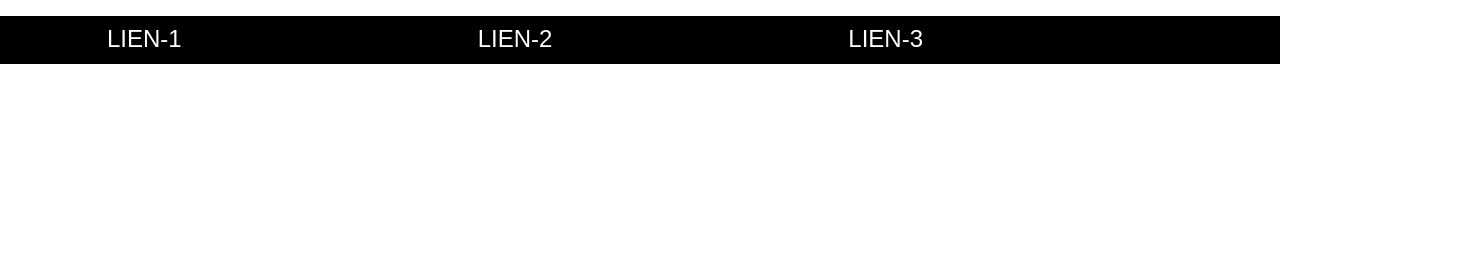
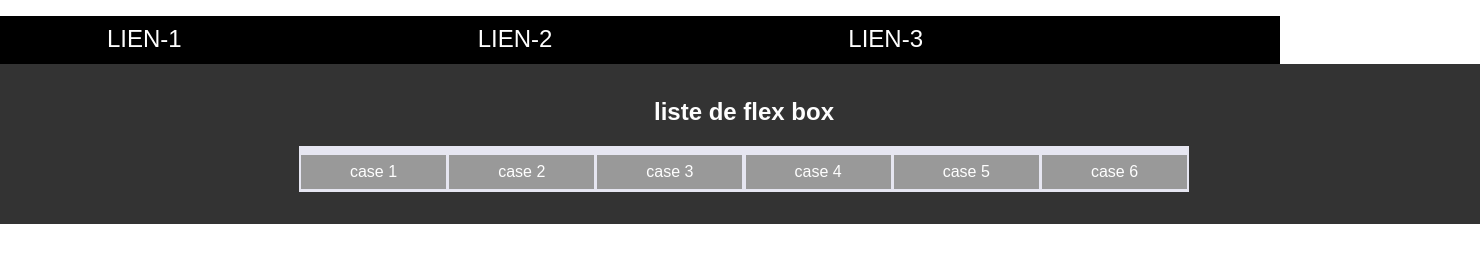
Before and after one commit to gabdestro/veille-node, a plain HTML site: page index.html in a window 1280 px wide. Shown: the whole page, 1480 px wide, since content can reach past the window. Drawn offline with Linux system fonts and the light colour scheme.

Commit message:
changement couleur et nom class

```diff
--- a/index.html
+++ b/index.html
@@ -21,5 +21,28 @@
 		</nav>
 	</div>
 
+		<div class="liste-case">
+			<h2>liste de flex box</h2>
+			<li>
+				<div class="case">
+					<label>case 1</label>
+				</div>
+				<div class="case">
+					<label>case 2</label>
+				</div>
+				<div class="case">
+					<label>case 3</label>
+				</div>
+				<div class="case">
+					<label>case 4</label>
+				</div>
+				<div class="case">
+					<label>case 5</label>
+				</div>
+				<div class="case">
+					<label>case 6</label>
+				</div>
+			</li>
+		</div>
 </body>
 </html>
--- a/less/style.less
+++ b/less/style.less
@@ -1,7 +1,9 @@
 @couleur-menu : #000000;
 @couleur-txt_blanc: #fefefe;
-
-
+@couleur-txt_body: #666666;
+@couleur-contrasteFond: #E6E6F1;
+@couleur-caseFond: #333333;
+@couleur-mauve: #999999;
 .menu{
 	background-color :@couleur-menu;
 	height : 3em;
@@ -18,9 +20,8 @@ li{
 	display:flex;
     justify-content: space-around;
     flex-direction: row;
-
+            margin: 0 auto;
     padding-top:0.4em;
-
 }
 
 a{
@@ -32,3 +33,45 @@ a{
     color : @couleur-txt_blanc;
     flex:1;
 }
+
+.liste-case{
+		display:flex;
+		justify-content: center;
+     	background-color : @couleur-caseFond;
+     	height : 8em;
+		flex-direction: column;
+     	margin-bottom: 1.5em;
+		padding-bottom: 2em;
+		width: 115%;
+		padding-left: 0.5em;
+
+		label{
+				display:flex;
+				color:@couleur-txt_blanc;
+				justify-content: center;
+			}
+
+     	h2{
+     		display:flex;
+     		padding-top:0.6em;
+     		justify-content: center;
+     		color: @couleur-txt_blanc;
+     	}
+
+     	li{
+     		display:flex;
+     		margin: 0 auto;
+
+     	  	background-color : @couleur-contrasteFond;
+
+     	 	justify-content: space-around;
+
+			.case{
+       			background-color : @couleur-mauve;
+       			    margin: 0.2em 0.1em;
+				    padding: 0.5em 0px 0.5em 0px;
+				max-width: 145px;
+       			min-width: 145px;
+     		}
+        }
+     }
```
Also changed, not shown: css/style.css.
